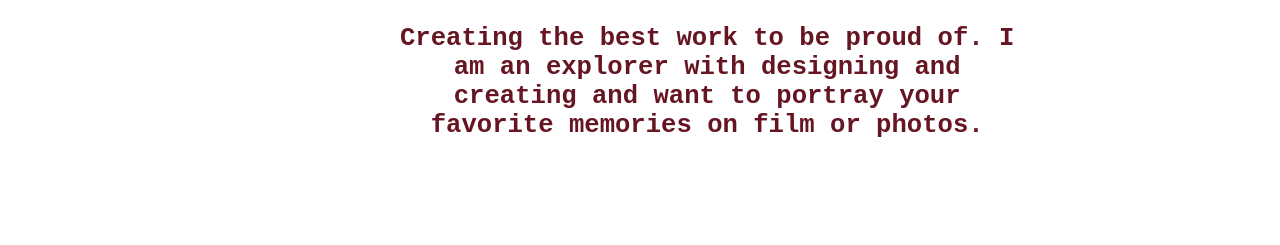
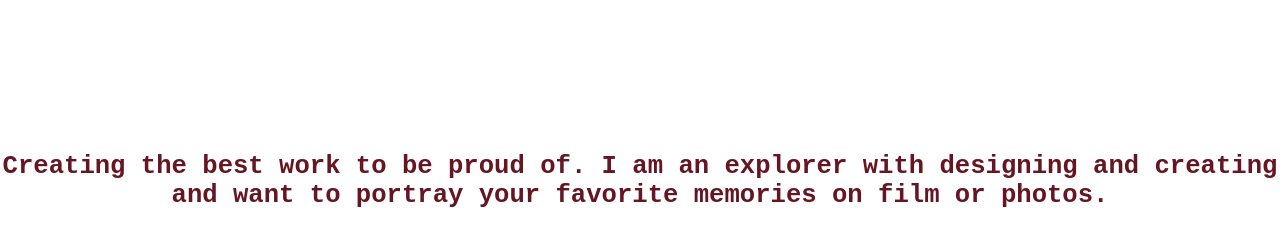
Before and after one commit to Brittany-Maraneta/cpnt260-a3, a plain HTML site: page index.html in a window 1280 px wide. Shown: the part 930-1175 px from the top of the page. Before the commit the page ends 1095 px from the top, so only its background shows below. Drawn offline with Linux system fonts and the light colour scheme; a web font is replaced by a local one.

Commit message:
fixing alignment for mobile

```diff
--- a/Styles/main.css
+++ b/Styles/main.css
@@ -18,7 +18,7 @@ header {
   justify-content: center;
   background-image: url(https://images.pexels.com/photos/2395249/pexels-photo-2395249.jpeg?auto=compress&cs=tinysrgb&w=1260&h=750&dpr=2);
   background-size: cover;
-  height: 60vh;
+  height: 50vh;
   background-attachment: fixed;
   background-size: cover;
   background-position: center;
@@ -67,9 +67,8 @@ h3 {
   font-family: "Courier New", Courier, monospace;
   color: hsl(350, 66%, 24%);
   text-align: center;
-  max-width: 40ch;
-  justify-content: center;
-  margin-left: 50vh;
+
+  height: 60vh;
 }
 
 @media screen and (min-width: 600px) {
@@ -78,4 +77,12 @@ h3 {
     transition-duration: 0.3s;
     padding-top: 10%;
   }
+
+  h3 {
+    height: 100vh;
+    transition-duration: 0.3s;
+    padding-top: 10%;
+    justify-content: center;
+    display: flex;
+  }
 }
```
